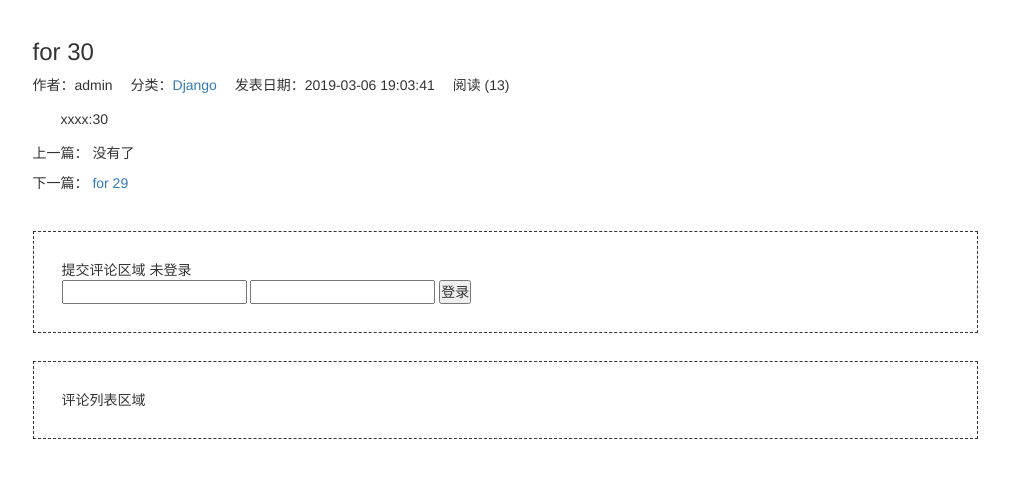
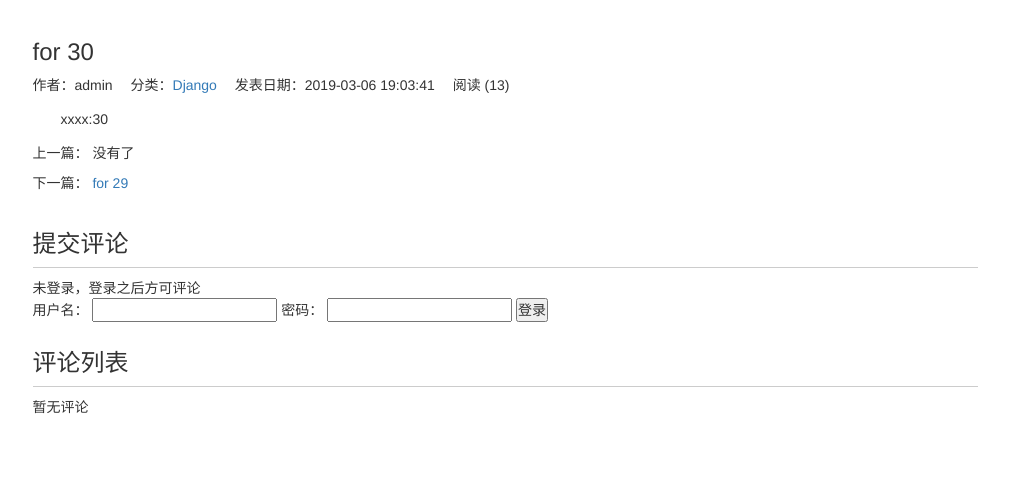
Before and after one commit to yanghaotai/mysite, a Django app: page /blog/37 in a window 1280 px wide. Shown: the part 51-529 px from the top of the page, without its empty margins (135-1144 px from the left). Run offline with Django 3.2, Linux system fonts and the light colour scheme; data comes from the database, SQL or seed files in the repository; both versions use the stored data as it was after the commit; some libraries are stand-ins or nearby versions.

Commit message:
23.html表单提交评论

```diff
--- a/blog/static/blog/blog.css
+++ b/blog/static/blog/blog.css
@@ -31,3 +31,11 @@ div.blog-content {
 div.blog-more {
     margin-top: 1em;
 }
+
+div.comment-area {
+    margin-top: 2em;
+}
+h3.comment-area-title {
+    border-bottom: 1px solid #ccc;
+    padding-bottom: 0.4em;
+}
--- a/blog/templates/blog/blog_detail.html
+++ b/blog/templates/blog/blog_detail.html
@@ -45,22 +45,45 @@
         </div>
         <div class="row">
             <div class="col-xs-10 col-xs-offset-1">
-                <div style="margin-top: 2em;border:1px dashed;padding: 2em;">
-                    提交评论区域
+                <div class="comment-area">
+                    <h3 class="comment-area-title">提交评论</h3>
                     {% if user.is_authenticated %}
-                        已登录
+                        <form action="{% url 'update_comment' %}" method="POST" style="overflow: hidden;">
+                            {% csrf_token %}
+                            <div class="form-group">
+                                <label for="comment_text">{{ user.username }}，欢迎评论~</label>
+                                <textarea id="comment_text" class="form-control" name="text" rows="4"></textarea>
+                            </div>
+                            <input type="hidden" name="object_id" value="{{ blog.pk }}">
+                            <input type="hidden" name="content_type" value="blog">
+                            <input type="submit" value="评论" class="btn btn-primary" style="float: right;">
+
+                        </form>
                     {% else %}
-                        未登录
+                        未登录，登录之后方可评论
                         <form action="{% url 'login' %}" method="POST">
                             {% csrf_token %}
+                            <span>用户名：</span>
                             <input type="text" name="username">
+                            <span>密码：</span>
                             <input type="password" name="password">
                             <input type="submit" value="登录">
 
                         </form>
                     {% endif %}
                 </div>
-                <div style="margin-top: 2em;border:1px dashed;padding: 2em;">评论列表区域</div>
+                <div class="comment-area">
+                    <h3 class="comment-area-title">评论列表</h3>
+                    {% for comment in comments %}
+                        <div>
+                            {{ comment.user.username }}
+                            ({{ comment.comment_time|date:"Y-m-d H:m:s" }}):
+                            {{ comment.text }}
+                        </div>
+                    {% empty %}
+                        暂无评论
+                    {% endfor %}
+                </div>
             </div>
         </div>
     </div>
--- a/blog/views.py
+++ b/blog/views.py
@@ -2,8 +2,11 @@ from django.shortcuts import render,render_to_response,get_object_or_404
 from django.core.paginator import Paginator
 from django.conf import settings
 from django.db.models import Count
+from django.contrib.contenttypes.models import ContentType
+
 from .models import Blog,BlogType
 from read_statistics.utils import read_statistics_once_read
+from comment.models import Comment
 
 # Create your views here.
 
@@ -77,11 +80,14 @@ def blogs_with_date(request,year,month):
 def blog_detail(request,blog_pk):
     blog = get_object_or_404(Blog,pk=blog_pk)
     read_cookie_key = read_statistics_once_read(request,blog)
+    blog_content_type = ContentType.objects.get_for_model(blog)
+    comments = Comment.objects.filter(content_type=blog_content_type,object_id=blog_pk)
 
     context = {}
     context['previous_blog'] = Blog.objects.filter(created_time__gt=blog.created_time).last()
     context['next_blog'] = Blog.objects.filter(created_time__lt=blog.created_time).first()
     context['blog'] = blog
+    context['comments'] = comments
     response = render(request,'blog/blog_detail.html',context) #响应
     response.set_cookie(read_cookie_key,'true') #阅读cookie标记
     return response
--- a/comment/models.py
+++ b/comment/models.py
@@ -12,3 +12,6 @@ class Comment(models.Model):
     text = models.TextField()
     comment_time = models.DateTimeField(auto_now_add=True)
     user = models.ForeignKey(User,on_delete=models.DO_NOTHING)
+
+    class Meta:
+        ordering = ['-comment_time']
--- /dev/null
+++ b/comment/urls.py
@@ -0,0 +1,6 @@
+from django.urls import path
+from . import views
+
+urlpatterns = [
+    path('update_comment',views.update_comment,name='update_comment')
+]
--- a/mysite/urls.py
+++ b/mysite/urls.py
@@ -25,6 +25,7 @@ urlpatterns = [
     path('ckeditor',include('ckeditor_uploader.urls')),
     path('blog/',include('blog.urls')),
     path('login/',views.login,name='login'),
+    path('comment/',include('comment.urls')),
 
 ]
 
--- a/mysite/views.py
+++ b/mysite/views.py
@@ -5,6 +5,7 @@ from django.utils import timezone
 from django.db.models import Sum
 from django.core.cache import cache
 from django.contrib import auth
+from django.urls import reverse
 from read_statistics.utils import get_seven_days_read_data,get_today_hot_data,get_yesterday_hot_data
 from blog.models import Blog
 
@@ -39,8 +40,9 @@ def login(request):
     username = request.POST.get('username','')
     password = request.POST.get('password','')
     user = auth.authenticate(request, username=username, password=password)
+    referer = request.META.get('HTTP_REFERER',reverse('home'))
     if user is not None:
         auth.login(request, user)
-        return redirect('/')
+        return redirect(referer)
     else:
         return render(request,'error.html',{'message':'用户名或者密码不正确'})
--- a/templates/error.html
+++ b/templates/error.html
@@ -10,5 +10,5 @@
 
 {# 页面内容 #}
 {% block content %}
-    {{ message }}
+    {{ message }}，<a href="{{ redirect_to }}">返回</a>
 {% endblock %}
```
Also changed, not shown: comment/views.py (+32 -2 lines), db.sqlite3.
